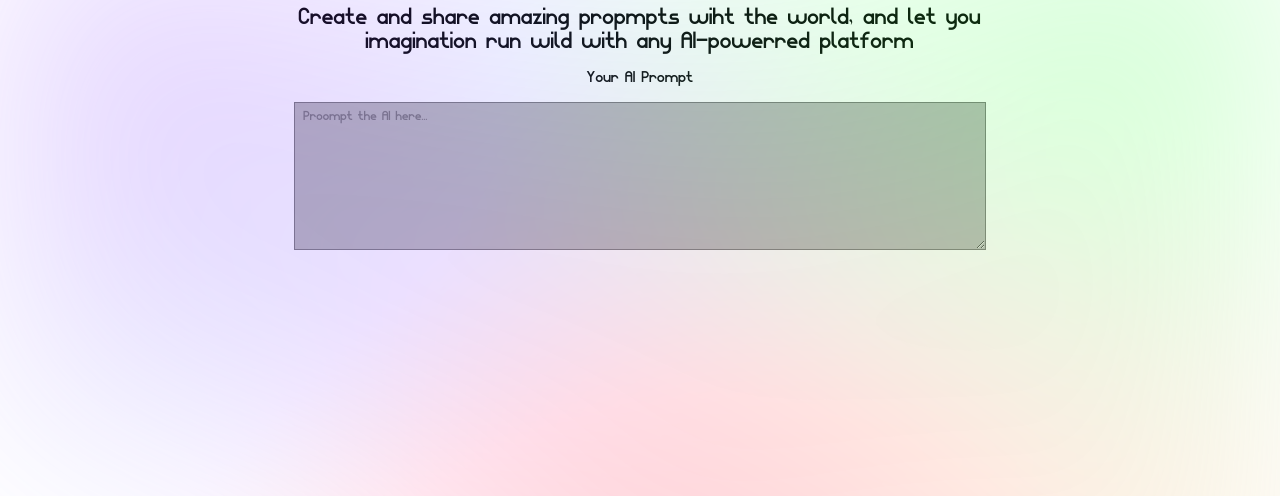
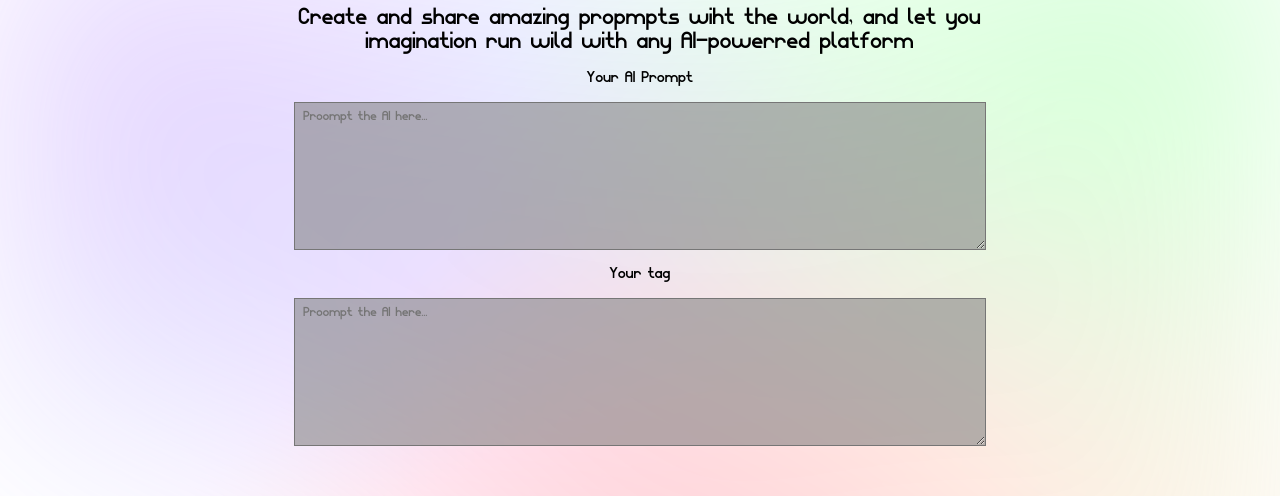
Before and after one commit to CharbelBG/prompter, a Next.js app: page /create-prompt in a window 1280 px wide. Shown: the part 201-697 px from the top of the page. Built offline with nearby package versions, Linux system fonts and the light colour scheme; no server answers.

Commit message:
removed background bug

```diff
--- a/components/Form.jsx
+++ b/components/Form.jsx
@@ -13,11 +13,19 @@ return(
     </p>
     <form handleSubmit={handleSubmit}>
         <span>Your AI Prompt</span>
-        <textarea cols="30" rows="10" value={post.prompt}
-        placeholder="Proompt the AI here..."
-        onChange={(e)=>setPost({...post, prompt:e.target.value})}>
+        <textarea
+            cols="30" rows="10" value={post.prompt} required
+            placeholder="Proompt the AI here..."
+            onChange={(e)=>setPost({...post, prompt:e.target.value})}>
+        </textarea>
 
+        <span>Your tag</span>
+        <textarea
+            cols="30" rows="10" value={post.prompt} required
+            placeholder="Proompt the AI here..."
+            onChange={(e)=>setPost({...post, prompt:e.target.value})}>
         </textarea>
+
     </form>
 
 </section>
--- a/styles/form.module.css
+++ b/styles/form.module.css
@@ -18,7 +18,6 @@
     flex-direction: column;
     gap: 1rem;
     align-items: center;
-    background-color: rgba(255, 255, 255, 0.468);
 }
 .form p{
     font-size: 1.5rem;
--- a/styles/globals.css
+++ b/styles/globals.css
@@ -10,7 +10,7 @@
 }
 .gradient {
     height: fit-content;
-    z-index: 3;
+    z-index: -1;
     width: 100%;
     background-image: radial-gradient(
         at 27% 37%,
```
